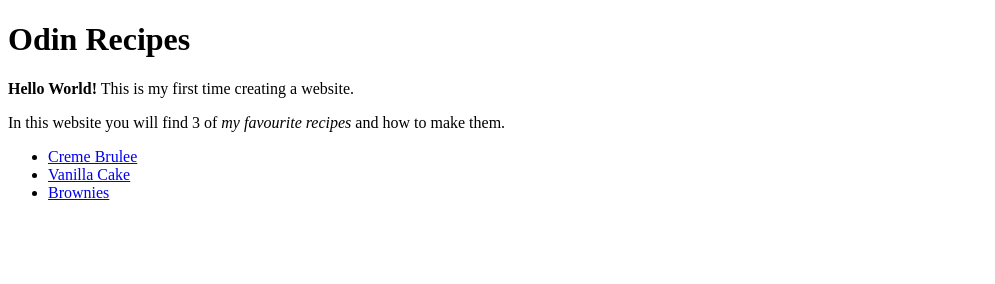
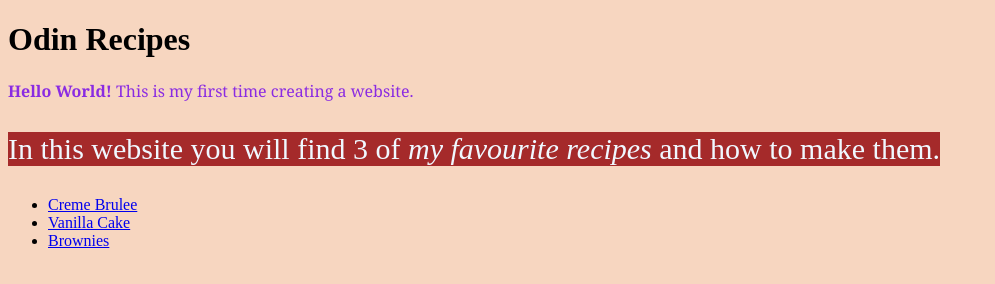
Before and after one commit to Aleionis/odin-recipes, a plain HTML site: page index.html in a window 1280 px wide. Shown: the whole page, without its empty margins (0-995 px from the left). Drawn offline with Linux system fonts and the light colour scheme.

Commit message:
Playing around with CSS

```diff
--- a/style/styles.css
+++ b/style/styles.css
@@ -1,3 +1,21 @@
-.body{
-    background-color: rgb(160, 131, 86);
+body{
+    background-color: rgb(247, 214, 192);
 }
+
+p{
+    color:blueviolet;
+    font-family: Georgia, 'Times New Roman', Times, serif;
+
+}
+
+.description{
+    color: aliceblue;
+    font-size: 30px;
+    font-family: 'Times New Roman', Times, serif;
+    font-weight: 300px;
+}
+
+div{
+    background-color: brown;
+    width: fit-content;
+}
```
